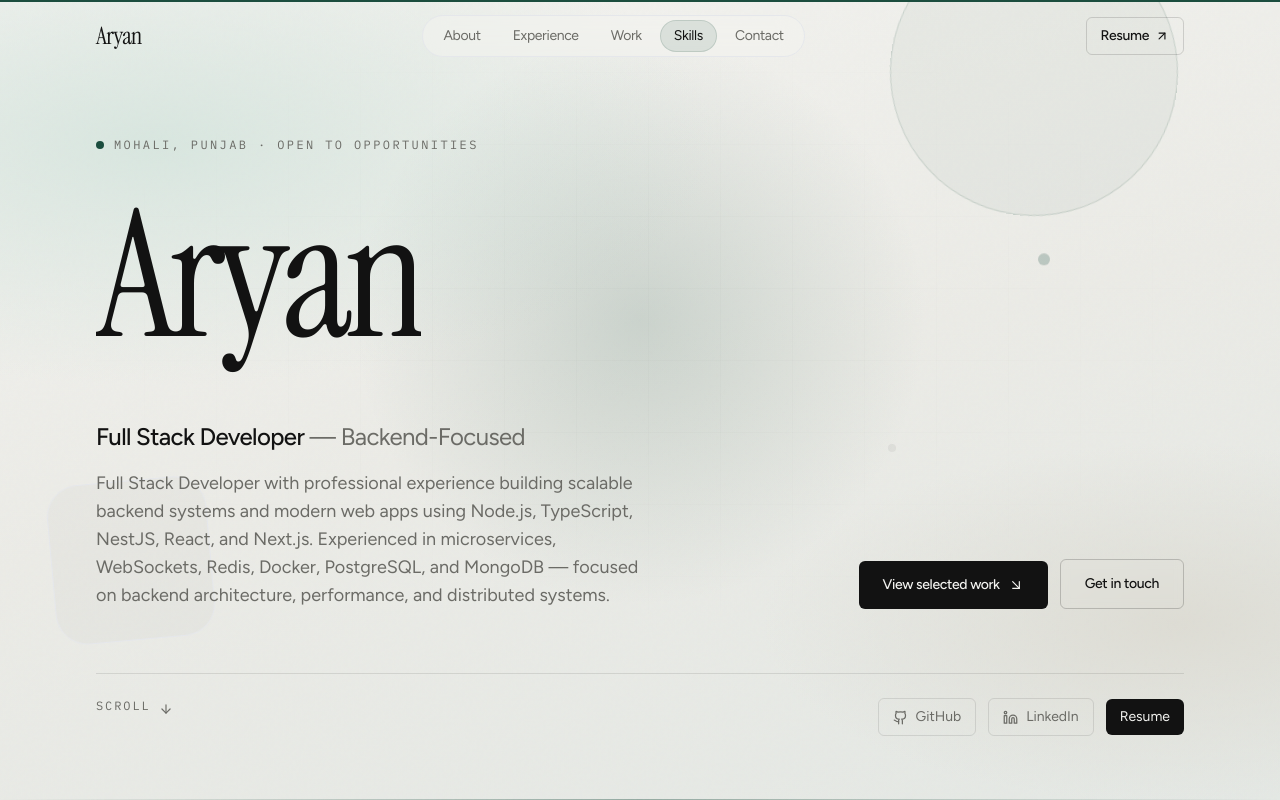
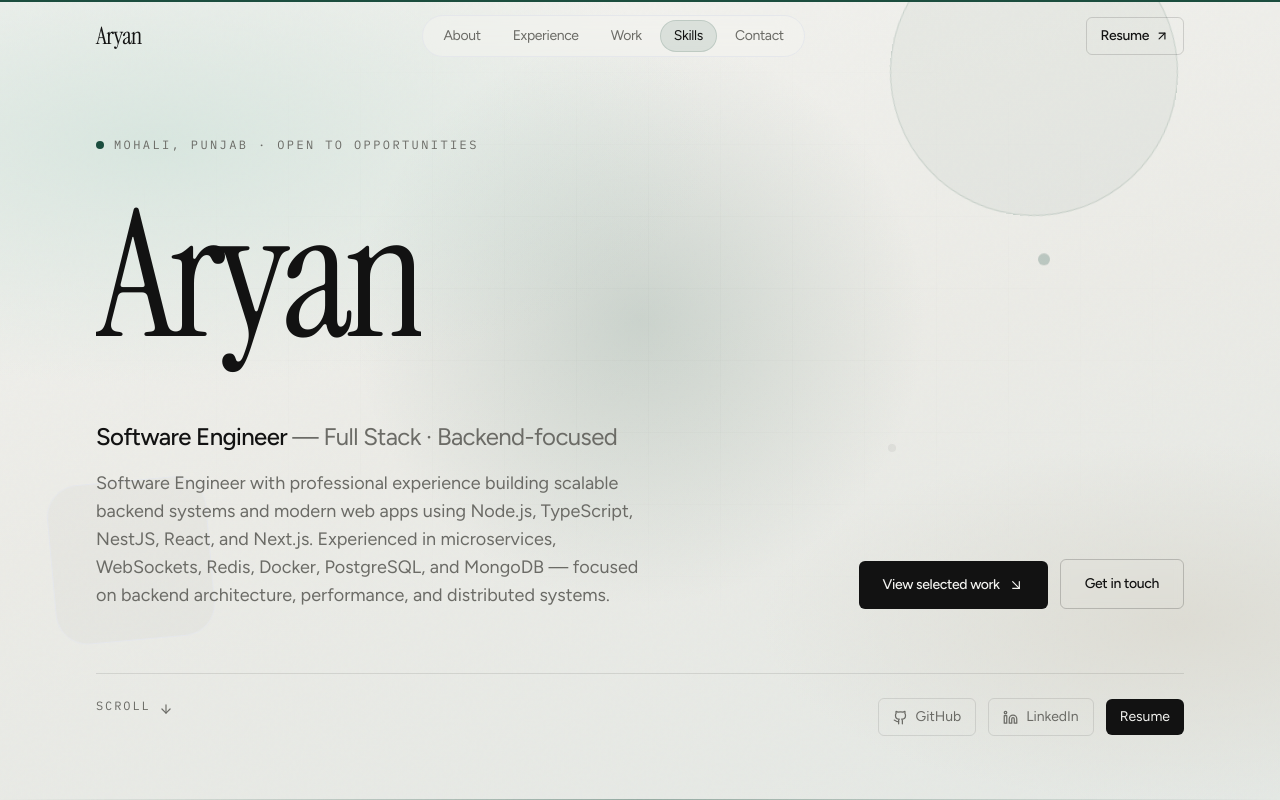
Before and after one commit to Arya7n/portfolio, a React (Vite) app in the folder portfolio/: page / in a window 1280 px wide. Shown: the top 800 px of the page. Built offline with nearby package versions, Linux system fonts and the light colour scheme.

Commit message:
Update portfolio to reflect title change from Full Stack Developer to Software Engineer. Adjusted related content in index.html, CTA.jsx, and content.js for consistency in messaging and focus on backend development.

```diff
--- a/portfolio/index.html
+++ b/portfolio/index.html
@@ -10,10 +10,10 @@
       href="https://fonts.googleapis.com/css2?family=Figtree:ital,wght@0,300..700;1,300..700&family=IBM+Plex+Mono:wght@400;500&family=Instrument+Serif:ital@0;1&display=swap"
       rel="stylesheet"
     />
-    <title>Aryan — Full Stack Developer</title>
+    <title>Aryan — Software Engineer</title>
     <meta
       name="description"
-      content="Aryan is a Full Stack Developer focused on scalable backends with Node.js, TypeScript, NestJS, Redis, Docker, and AWS."
+      content="Aryan is a Software Engineer focused on scalable backends with Node.js, TypeScript, NestJS, Redis, Docker, and AWS."
     />
     <meta name="author" content="Aryan" />
   </head>
--- a/portfolio/src/components/CTA.jsx
+++ b/portfolio/src/components/CTA.jsx
@@ -50,7 +50,7 @@ const CTA = () => {
             </motion.p>
             <TextReveal>
               <h2 className="font-display text-4xl md:text-5xl lg:text-6xl tracking-tight text-paper text-balance mb-5">
-                Looking for a backend-focused MERN engineer?
+                Looking for a backend-focused software engineer?
               </h2>
             </TextReveal>
             <motion.p
--- a/portfolio/src/data/content.js
+++ b/portfolio/src/data/content.js
@@ -1,12 +1,12 @@
 export const profile = {
   name: "Aryan",
-  title: "Full Stack Developer",
-  focus: "Backend-Focused",
+  title: "Software Engineer",
+  focus: "Full Stack · Backend-focused",
   email: "aryan11jr@gmail.com",
   phone: "+91 78763 89507",
   location: "Mohali, Punjab",
   summary:
-    "Full Stack Developer with professional experience building scalable backend systems and modern web apps using Node.js, TypeScript, NestJS, React, and Next.js. Experienced in microservices, WebSockets, Redis, Docker, PostgreSQL, and MongoDB — focused on backend architecture, performance, and distributed systems.",
+    "Software Engineer with professional experience building scalable backend systems and modern web apps using Node.js, TypeScript, NestJS, React, and Next.js. Experienced in microservices, WebSockets, Redis, Docker, PostgreSQL, and MongoDB — focused on backend architecture, performance, and distributed systems.",
   links: {
     github: "https://github.com/Arya7n",
     linkedin: "https://www.linkedin.com/in/aryan-46191b265",
@@ -24,7 +24,7 @@ export const education = {
 export const experience = [
   {
     company: "PSQUARE COMPANY",
-    role: "MERN Stack Developer",
+    role: "Full Stack Developer",
     period: "Dec 2025 — Present",
     highlights: [
       "Designed and developed scalable backend services using Node.js, TypeScript, and microservices architecture.",
@@ -37,7 +37,7 @@ export const experience = [
   },
   {
     company: "NetscapeLabs Infotech Pvt. Ltd.",
-    role: "MERN Stack Developer (Trainee)",
+    role: "Full Stack Developer (Trainee)",
     period: "Jun 2025 — Nov 2025",
     highlights: [
       "Built and deployed 2 live production applications using Next.js, React.js, and Node.js.",
```
